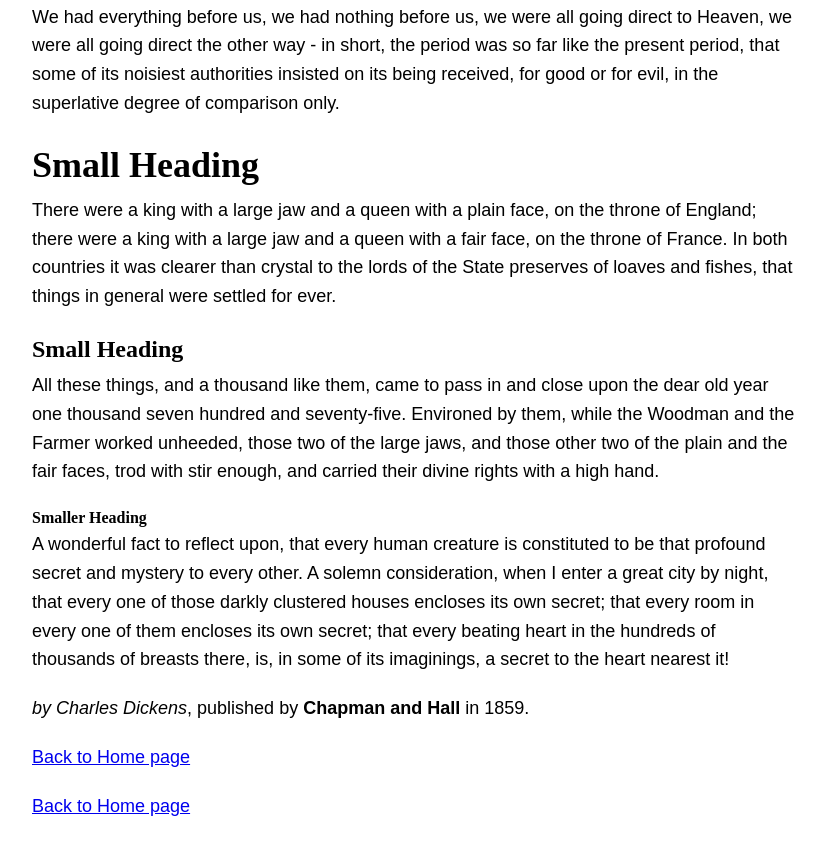
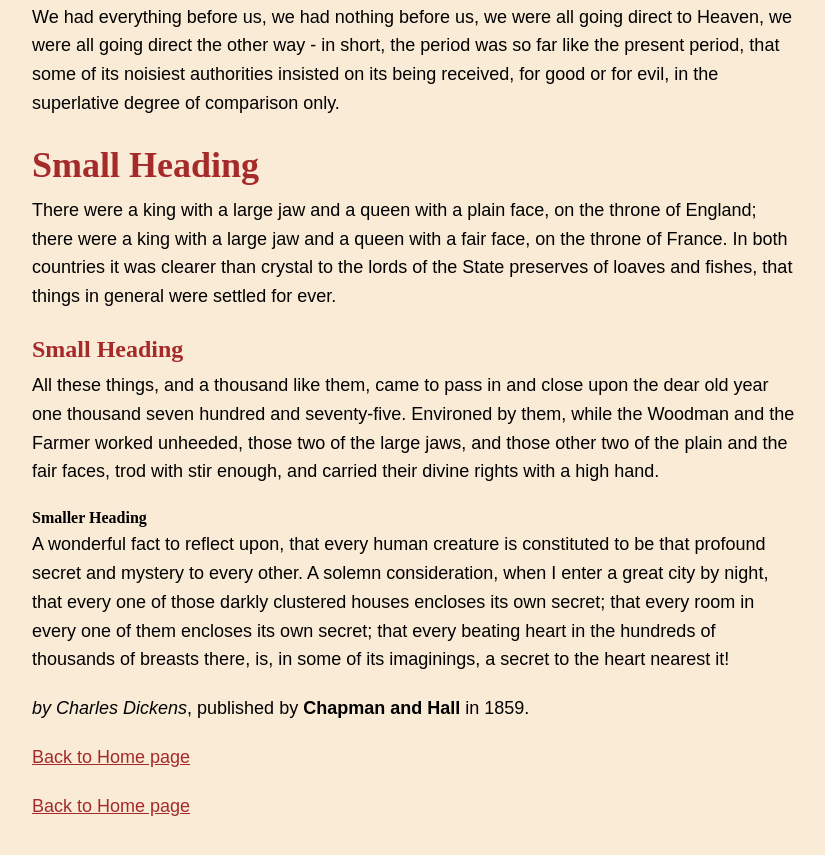
Before and after one commit to Antonioluis74476/Antonioluis74476.github.io, a plain HTML site: page exercises/page-1.html in a window 1280 px wide. Shown: the part 313-1168 px from the top of the page, without its empty margins (224-1049 px from the left). Drawn offline with Linux system fonts and the light colour scheme.

Commit message:
Add files via upload

```diff
--- a/assets/css/global.css
+++ b/assets/css/global.css
@@ -13,11 +13,22 @@ input, button, textarea, select { font: inherit }
 
 body {
     text-align: center;
-    font-family: sans-serif
+    font-family: sans-serif;
 
 }
 
-body{ padding: 4% 20%}
+body { background-color: lightgreen; }
+
+
+/* Desktops */
+@media (min-width: 768px) {
+    body { padding: 4% 20% }
+ }
+
+ /* Mobiles */
+ @media (max-width: 767px) {
+    body { padding: 8% 5% }
+ }
 
 h1 {
     font-size: 78px;
@@ -46,3 +57,5 @@ p {
     font-size: 20px;
     margin-bottom: 16px;
 }
+
+a { color: darkgreen; }
--- a/exercises/assets/css/style-1.css
+++ b/exercises/assets/css/style-1.css
@@ -9,7 +9,20 @@ body { line-height: 1.5; min-height: 100vh }
 img { width: 100%; height: auto; display: block }
 input, button, textarea, select { font: inherit }
 
-body{ padding: 4% 20%}
+/* Desktops */
+@media (min-width: 768px) {
+    body { padding: 4% 20% }
+ }
+
+ /* Mobiles */
+ @media (max-width: 767px) {
+    body { padding: 8% 5% }
+ }
+
+ body { background-color: antiquewhite; }
+
+
+
 
 h1 {
     font-size: 84px;
@@ -17,17 +30,20 @@ h1 {
     font-weight: normal;
     letter-spacing: -2px;
     margin-bottom: 32px;
+    color: brown;
 
 }
 
 h2 {
     font-size: 36px;
     margin-bottom: 4px;
+    color: brown;
 }
 
 h3 {
     font-size: 24px;
     margin-bottom: 4px;
+    color: brown;
 }
 
 p {
@@ -36,3 +52,5 @@ p {
     line-height: 1.6;
     margin-bottom: 20px;
 }
+
+a { color: brown; }
--- a/exercises/assets/css/style-2.css
+++ b/exercises/assets/css/style-2.css
@@ -10,7 +10,18 @@ img { width: 100%; height: auto; display: block }
 input, button, textarea, select { font: inherit }
 
 /* ================= ENDS ================ */
-body{ padding: 4% 20%}
+/* Desktops */
+@media (min-width: 768px) {
+    body { padding: 4% 20% }
+ }
+
+ /* Mobiles */
+ @media (max-width: 767px) {
+    body { padding: 8% 5% }
+ }
+
+ body { background-color: purple; }
+
 
 h1 {
     font-size: 84px;
@@ -18,6 +29,8 @@ h1 {
     text-align: center;
     font-weight: normal;
     letter-spacing: 4px;
+    color: white;
+
 }
 
 h2 {
@@ -25,6 +38,8 @@ h2 {
     margin-bottom: 4px;
     margin-top: 54px;
     text-transform: uppercase;
+    color: white;
+
 }
 
 p {
@@ -32,4 +47,8 @@ p {
     font-family: sans-serif;
     line-height: 1.6;
     margin-bottom: 20px;
+    color: white;
+
 }
+
+a { color: white; }
--- a/exercises/assets/css/style-3.css
+++ b/exercises/assets/css/style-3.css
@@ -9,13 +9,24 @@ body { line-height: 1.5; min-height: 100vh }
 img { width: 100%; height: auto; display: block }
 input, button, textarea, select { font: inherit }
 
-section {padding: 4% 20%;}
+/* Desktops */
+@media (min-width: 768px) {
+    section { padding: 4% 20% }
+ }
 
-body{ padding: 4% 20%}
+ /* Mobiles */
+ @media (max-width: 767px) {
+    section { padding: 5% 5% }
+ }
+
+ body { background-color: lightblue; }
+
 
 h2 {
     font-size: 56px;
     margin-bottom: 4px;
+    color: blue;
+
 }
 
 h3 {
@@ -27,3 +38,5 @@ p {
     font-size: 20px;
     margin-bottom: 16px
 }
+
+a { color: blue; }
```
